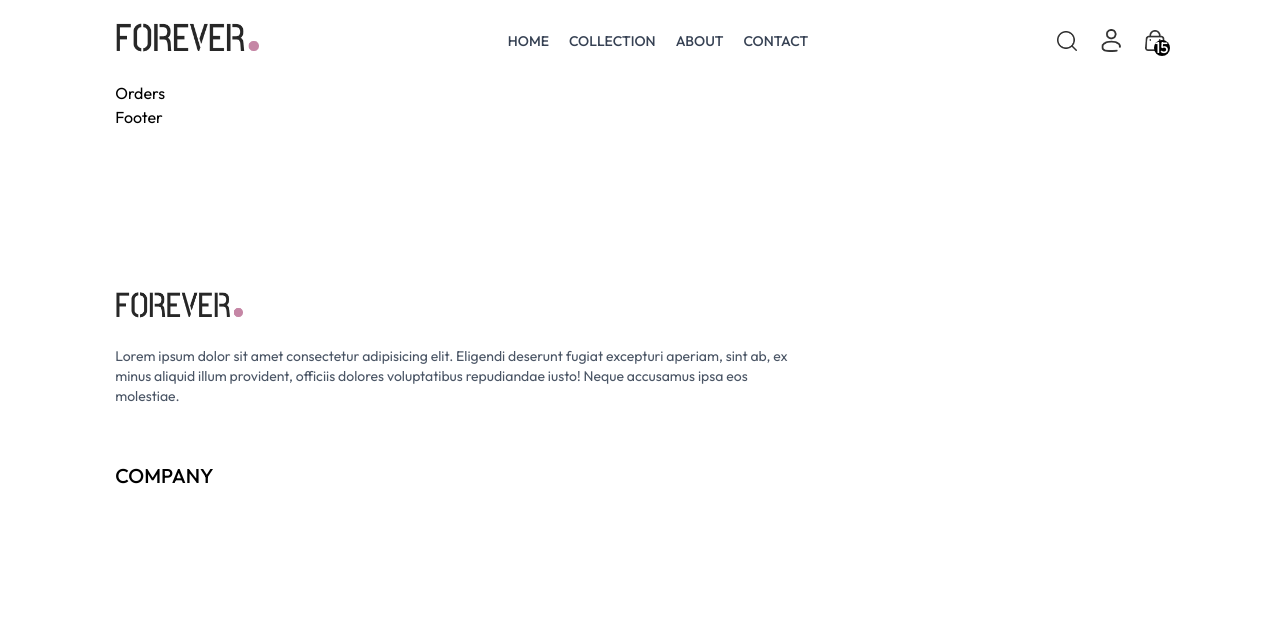
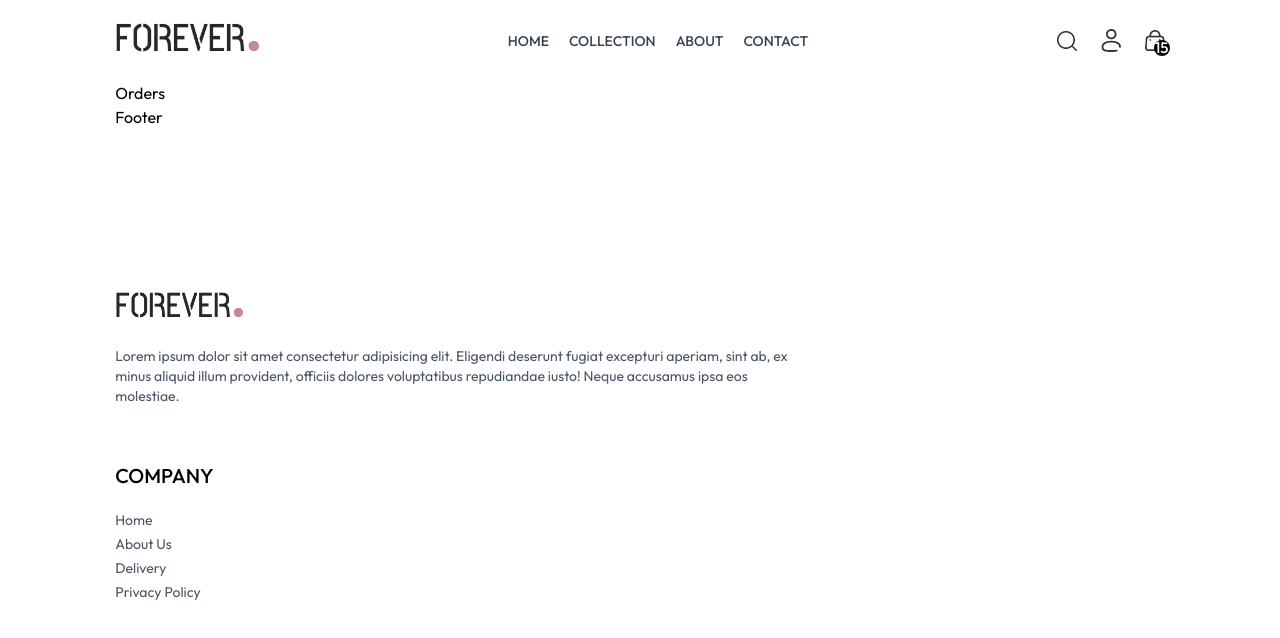
Before and after one commit to hellokristinafaye/clothing-ecommerce, a React (Vite) app: page /orders in a window 1280 px wide. Shown: the top 638 px of the page. Built offline with nearby package versions, Linux system fonts and the light colour scheme.

Commit message:
LI content added

```diff
--- a/src/components/Footer.jsx
+++ b/src/components/Footer.jsx
@@ -15,7 +15,10 @@ const Footer = () => {
               <div className="">
                   <p className="text-xl font-medium mb-5">COMPANY</p>
                   <ul className="flex flex-col gap-1 text-gray-600">
-
+                      <li className="">Home</li>
+                      <li className="">About Us</li>
+                      <li className="">Delivery</li>
+                      <li className="">Privacy Policy</li>
                   </ul>
               </div>
 
```
